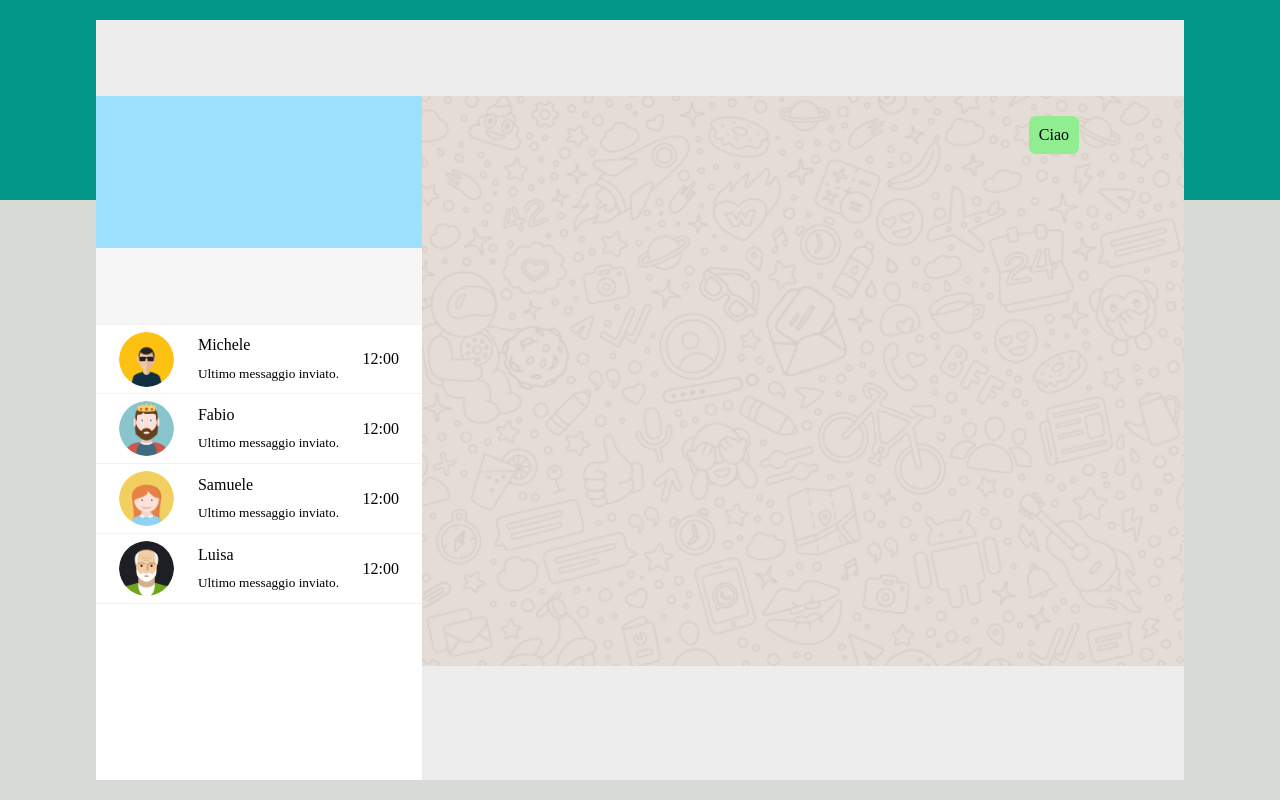
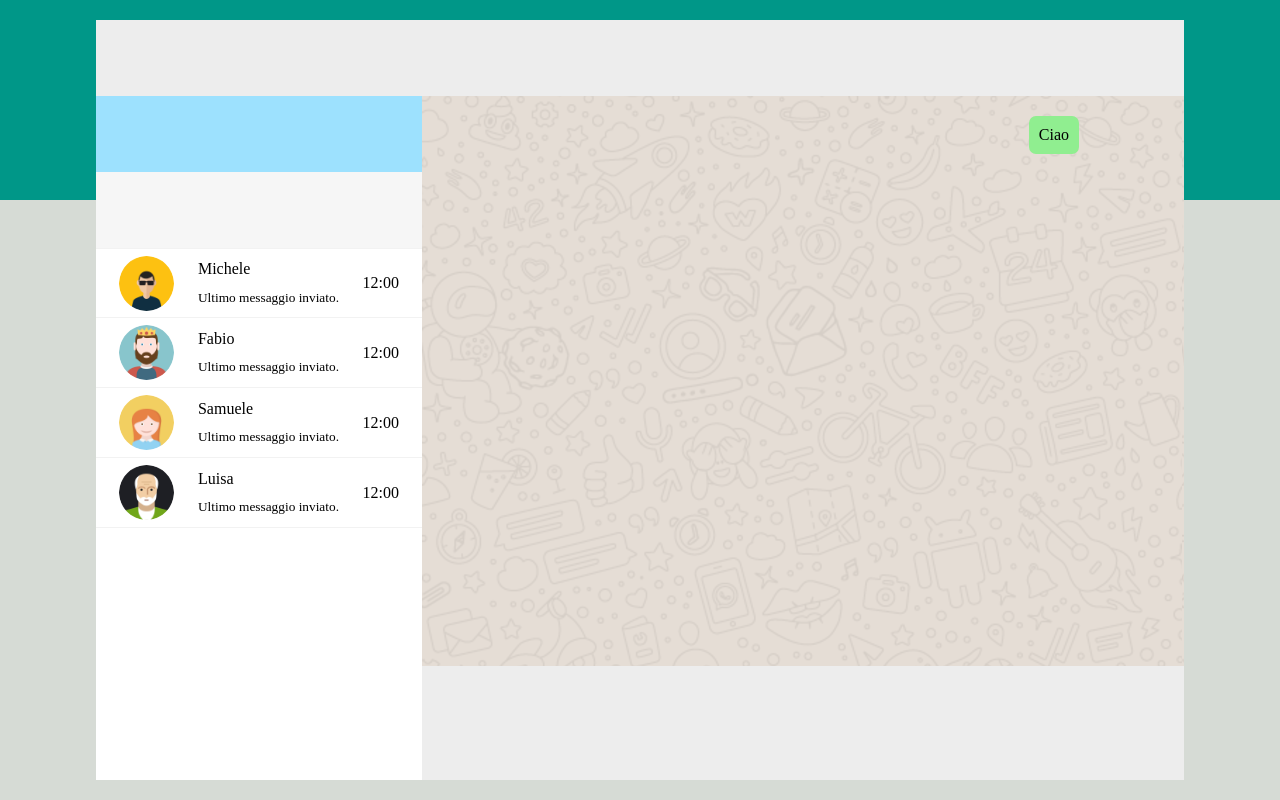
Before and after one commit to Mark906/vue-boolzapp, a plain HTML site: page index.html in a window 1280 px wide. Drawn offline with nearby package versions, Linux system fonts and the light colour scheme.

Commit message:
sistemazione altezze

```diff
--- a/style.css
+++ b/style.css
@@ -57,7 +57,7 @@
 }
 
 .notifications {
-    height: 20%;
+    height: 10%;
     width: 100%;
     background-color: #9DE1FE;
 }
@@ -69,7 +69,7 @@
 }
 
 .contact {
-    height: 60%;
+    height: 70%;
     width: 100%;
     overflow: auto;
     background-color: white;
@@ -81,7 +81,10 @@
     flex-direction: row;
     justify-content: space-evenly;
     height: 70px;
+}
 
+.contacts:hover {
+    cursor: pointer;
 }
 
 .contact-info {
```
